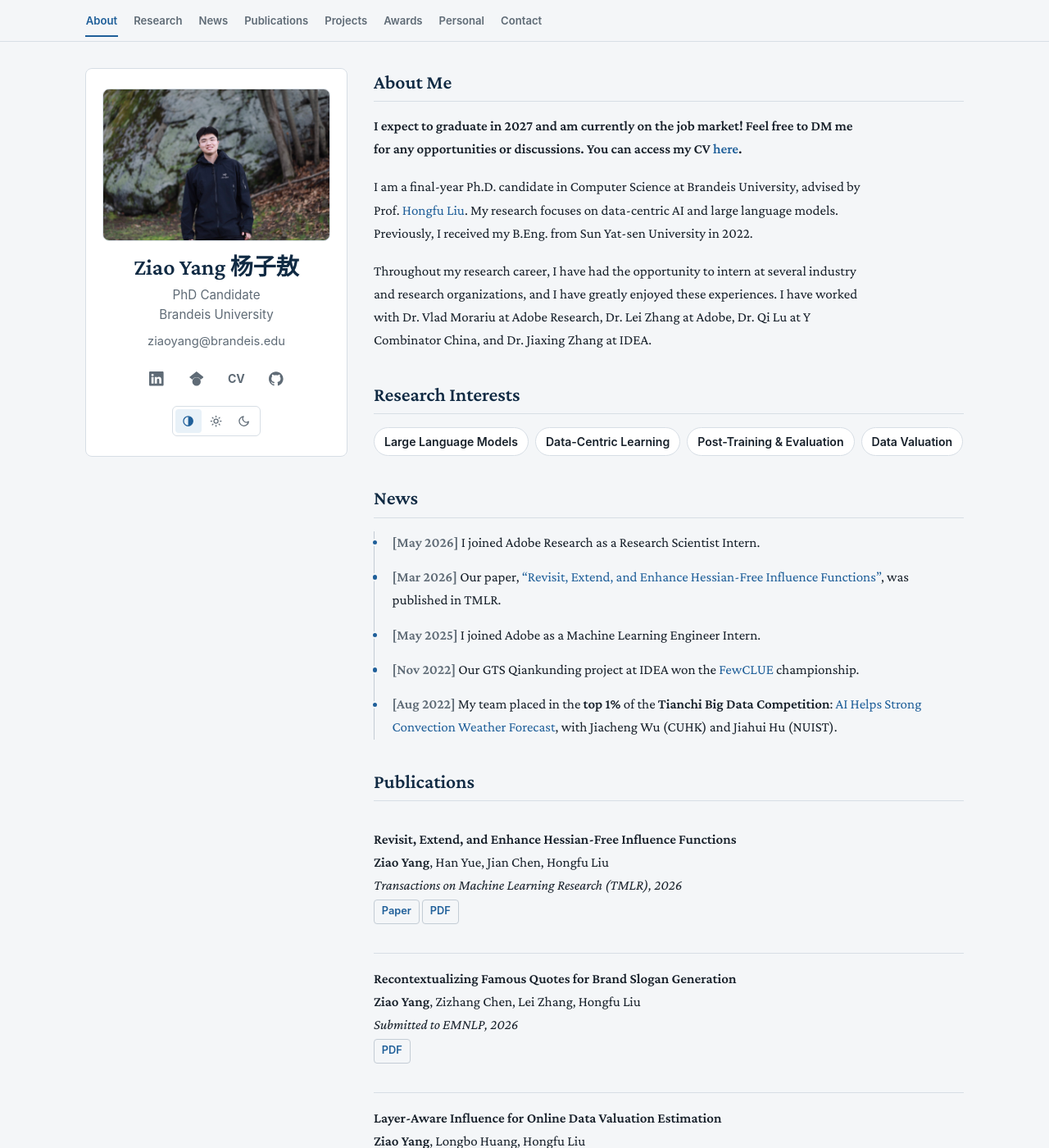
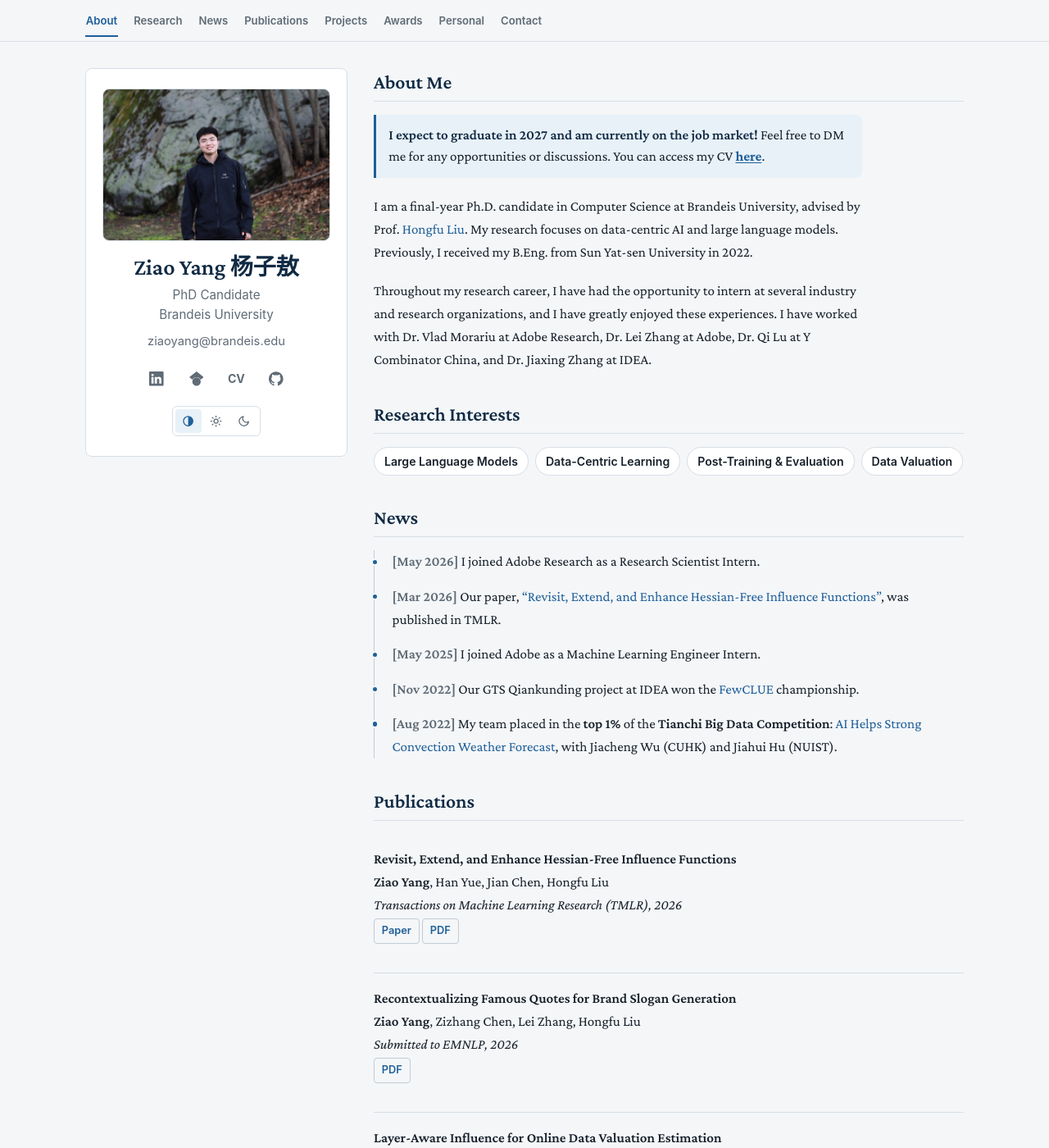
Before and after one commit to yangziao56/homepage, a Jekyll site: the page built from index.md, in a window 1280 px wide and 1400 px high. Shown: the whole window at 82% size. Built offline with Jekyll 4.4.1, drawn with Linux system fonts in a browser that asks for light colours; our own code applies the rules of GitHub Pages for plain Markdown files.

Commit message:
Highlight job market notice

```diff
--- a/assets/css/style.scss
+++ b/assets/css/style.scss
@@ -418,6 +418,27 @@ section p{
   max-width: 62ch;
 }
 
+.job-market-note{
+  margin: 0 0 1.35rem;
+  padding: 0.75rem 0.95rem;
+  border-left: 3px solid var(--accent);
+  border-radius: 0 var(--radius) var(--radius) 0;
+  background: var(--accent-soft);
+  line-height: 1.55;
+}
+
+.job-market-note strong{
+  color: var(--heading);
+}
+
+.job-market-note a{
+  color: var(--accent);
+  font-weight: 700;
+  text-decoration: underline;
+  text-decoration-thickness: 0.08em;
+  text-underline-offset: 0.14em;
+}
+
 section h2{
   margin: 2.35rem 0 1rem;
   padding-bottom: 0.55rem;
--- a/index.md
+++ b/index.md
@@ -3,7 +3,7 @@ layout: homepage
 ---
 
 ## About Me
-<strong>I expect to graduate in 2027 and am currently on the job market! Feel free to DM me for any opportunities or discussions. You can access my CV <a href="pdf/CV_Ziao_Yang.pdf" target="_blank" rel="noopener">here</a>.</strong>
+<p class="job-market-note"><strong>I expect to graduate in 2027 and am currently on the job market!</strong> Feel free to DM me for any opportunities or discussions. You can access my CV <a href="pdf/CV_Ziao_Yang.pdf" target="_blank" rel="noopener">here</a>.</p>
 
 I am a final-year Ph.D. candidate in Computer Science at Brandeis University, advised by Prof. [Hongfu Liu](https://hongfuliu.com). My research focuses on data-centric AI and large language models. Previously, I received my B.Eng. from Sun Yat-sen University in 2022.
 
```
